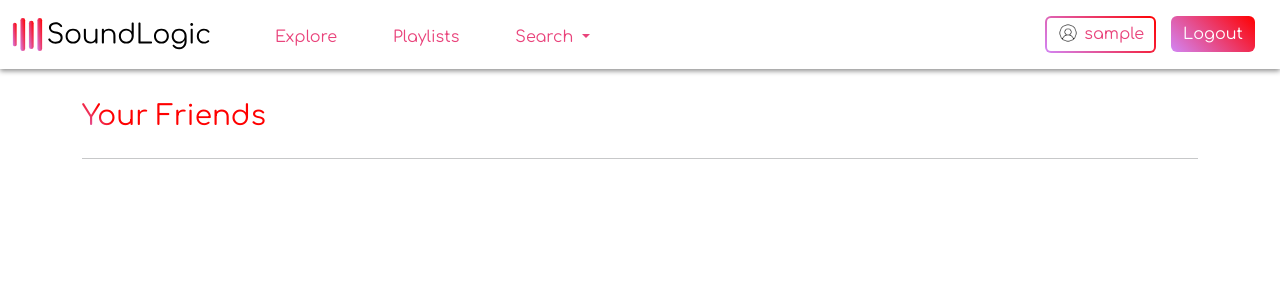
After one commit to EvanPeacock/Senior-Project-MW-11, a Django app: a page that uses recommender/templates/recommender/friendslist.html in a window 1280 px wide. The commit adds this page. Shown: the top 300 px of the page. Run offline with Django 3.2, Linux system fonts and the light colour scheme; the visitor is signed in with stand-in values (Sample User, id 1); data comes from the database, SQL or seed files in the repository; data that the repository does not hold is empty; some libraries are stand-ins or nearby versions.

Commit message:
Friends List

```diff
--- a/recommender/admin.py
+++ b/recommender/admin.py
@@ -23,4 +23,8 @@ class albumAdmin(admin.ModelAdmin):
 class artistAdmin(admin.ModelAdmin):
      list_display = ['artist_name', 'artist_id']
 
+@admin.register(FriendsList)
+class friendsAdmin(admin.ModelAdmin):
+     list_display = ['user']
+
 admin.site.register(DislikedMusic)
--- a/recommender/forms.py
+++ b/recommender/forms.py
@@ -1,8 +1,8 @@
 from django import forms
 from django.contrib.auth.forms import UserChangeForm, UserCreationForm, AuthenticationForm, PasswordChangeForm
 from django.contrib.auth.models import User
+from recommender.models import ProfileItems, FriendsList
 
-from recommender.models import ProfileItems
 
 
 class SearchForm(forms.Form):
@@ -187,7 +187,6 @@ class UpdatePasswordForm(PasswordChangeForm):
             'new_password2': forms.PasswordInput(attrs={'class': 'form-control'})
         }
 
-
 class AddSongForm(forms.Form):
     song_name = forms.CharField(widget=forms.TextInput(attrs={'size': '50'}))
     song_artist = forms.CharField(widget=forms.TextInput(attrs={'size': '50'}))
--- /dev/null
+++ b/recommender/templates/recommender/friendslist.html
@@ -0,0 +1,33 @@
+{% extends 'base.html' %}
+{% load static %}
+{% block title %}SoundLogic{% endblock %}
+{% block content %}
+
+<div class="header" style="display:flex;flex-direction:row;justify-content:space-between;">
+    <div class="left-header">
+        <h3>Your Friends</h3>
+    </div>
+</div>
+
+<hr/>
+
+        <ol style="display:flex;flex-direction:row;flex-wrap:wrap;list-style:none;gap:45px">
+            {% for friend in friends %}
+            <div class="card" style="width: 30%; margin-bottom: 20px">
+                <div class="row">
+                <a>
+                    <img src="{% static 'pfp.jpg' %}" class="card-img-top" alt="..." title={{friend}}>
+                </a>
+                <div class="card-body" style="text-align: center;">
+                  <h5 class="card-title">{{ friend.first_name }} {{ friend.last_name }}</h5>
+                  <h6 class="card-subtitle" style="margin-bottom: 20px">@{{ friend }}</h6>
+                  <a href={% url 'recommender:get_profile' friend %} class="btn btn-outline-custom">View Profile</a>
+                  <a href={% url 'recommender:remove_friend' friend %} class="btn btn-custom" style="margin-left: 10px">Remove Friend</a>
+                </div>
+                </div>
+            </div>
+            {% endfor %}
+        </ol>
+
+
+{% endblock %}
--- a/recommender/templates/recommender/myprofile.html
+++ b/recommender/templates/recommender/myprofile.html
@@ -77,6 +77,7 @@
       <div class="card-subtitle mb-2 text-muted">(Bio goes here)</div>
       <div style="display:flex;gap:25px;justify-content:center">
         <a href="{% url "recommender:get_dislikes" %}" class="btn btn-outline-custom">My Dislikes</a>
+        <a href="{% url "recommender:get_friends" request.user.username %}" class="btn btn-outline-custom" style="margin-left: 15px">My Friends</a>
         <a href="{% url "recommender:get_user_playlists" request.user.username %}" class="btn btn-outline-custom" style="margin-left: 15px">My Playlists</a>
         <a class="btn btn-outline-custom" data-toggle="modal" style="margin-left: 10px" data-target="#editprofile">My Information</a>
       </div>
--- a/recommender/templates/recommender/profile.html
+++ b/recommender/templates/recommender/profile.html
@@ -14,7 +14,7 @@
       <div class="card-subtitle mb-2 text-muted">(Bio goes here)</div>
       <div class="card-body" style="text-align: right;">
         {% comment %} <a class="btn btn-outline-custom" style="margin-right: 10px">Button</a>  {% endcomment %}
-        <a class="btn btn-custom">Add Friend</a>
+        <a href={% url "recommender:add_friend" profile_user%} class="btn btn-custom">Add Friend</a>
       </div>
   </div>
 </div>
--- a/recommender/urls.py
+++ b/recommender/urls.py
@@ -34,6 +34,10 @@ urlpatterns = [
     path('playlist/<int:playlist_num>/add_song_update/<str:song_id>', views.playlist_append, name="playlist_append"),
     path('playlist/<int:playlist_num>/remove_song_update/<str:song_id>', views.remove_song, name="remove_song"),
 
+    path('friends/<str:user_name>', views.get_friends, name='get_friends'),
+    path('add_friend/<str:friend_name>', views.friends_list_append, name='add_friend'),
+    path('remove_friend/<str:friend_name>', views.friends_list_remove, name='remove_friend'),
+
     path('dislikes/', views.get_dislikes, name= 'get_dislikes'),
     path('dislike/<slug:user_name>/<slug:song>/',views.dislike, name='dislike'),
     path('undislike/<slug:user_name>/<slug:song>/', views.undislike, name='undislike'),
--- a/recommender/views.py
+++ b/recommender/views.py
@@ -393,6 +393,69 @@ def create_playlist(request, user_name):
         form = PlaylistForm()
         return render(request, "recommender/playlists.html", {'form': form})
 
+def get_friends(request, user_name):
+    if request.method == 'GET':
+        if request.user.is_authenticated:
+            user = User.objects.get(username=user_name)
+            getFriends = FriendsList.objects.filter(user=user).values_list('friends', flat=True)
+            print (getFriends)
+            friends = []
+            for friend in getFriends:
+                friends.append(User.objects.get(id=friend))
+            return render(request, 'recommender/friendslist.html', {'friends': friends})
+        else:
+            return render(request, 'recommender/signin.html', {})
+    else:
+        return Http404('Error getting friends')
+
+def friends_list_append(request, friend_name):
+    if request.method == 'GET':
+        if request.user.is_authenticated:
+            user = User.objects.get(username=request.user.username)
+            friend = User.objects.get(username=friend_name)
+            if FriendsList.objects.filter(user=user).exists():
+                print('User already has a friends list')
+                friends_list = FriendsList.objects.get(user=user)
+                friends_list.friends.add(friend)
+                print('Friend added to friends list')
+                print(friend)
+                print(friends_list.friends.all())
+                friends_list.save()
+            else:
+                print("Creating new friends list")
+                friends_list = FriendsList.objects.create(user=user)
+                friends_list.friends.add(friend)
+                friends_list.save()
+            return redirect('/recommender/friends/' + request.user.username)
+        else:
+            return redirect('/recommender/signin/')
+    else:
+        raise Http404('Error')
+
+def friends_list_remove(request, friend_name):
+    if request.method == 'GET':
+        if request.user.is_authenticated:
+            user = User.objects.get(username=request.user.username)
+            friend = User.objects.get(username=friend_name)
+            if FriendsList.objects.filter(user=user).exists():
+                print('User already has a friends list')
+                friends_list = FriendsList.objects.get(user=user)
+                friends_list.friends.remove(friend)
+                print('Friend removed from friends list')
+                print(friend)
+                print(friends_list.friends.all())
+                friends_list.save()
+            else:
+                print("Creating new friends list")
+                friends_list = FriendsList.objects.create(user=user)
+                friends_list.friends.remove(friend)
+                friends_list.save()
+            return redirect('/recommender/friends/' + request.user.username)
+        else:
+            return redirect('/recommender/signin/')
+    else:
+        raise Http404('Error')
+
 
 def get_history(request):
     if request.method == "GET":
@@ -516,21 +579,6 @@ def playlist_append(request, playlist_num, song_id):
     else:
         raise Http404('Error')
 
-
-def songcards(request):
-    if request.method == "GET":
-        if request.user.is_authenticated:
-            owner = User.objects.get(username=request.user.username)
-            playlists = Playlist.objects.filter(playlist_owner=owner)
-        else:
-            playlists = []
-
-        args = {
-            'playlists': playlists
-        }
-        return render(request, "recommender/songcards.html", args)
-
-
 def view_album(request, album_id):
     if request.method == 'GET':
         if request.user.is_authenticated:
```
Also changed, not shown: recommender/models.py (+7 -0 lines), recommender/migrations/0031_friendslist.py (added).
